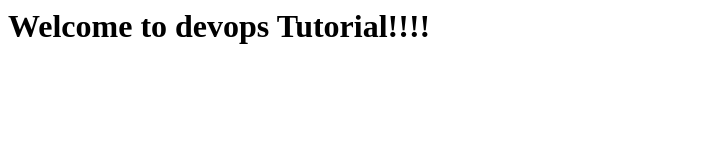
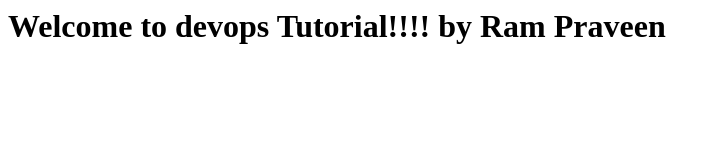
Before and after one commit to Ram-Praveen/webhook3, a plain HTML site: page index.html in a window 1280 px wide. Shown: the whole page, without its empty margins (0-719 px from the left). Drawn offline with Linux system fonts and the light colour scheme.

Commit message:
modified

```diff
--- a/index.html
+++ b/index.html
@@ -1 +1 @@
-<h1>Welcome to devops Tutorial!!!!</h1>
+<h1>Welcome to devops Tutorial!!!! by Ram Praveen</h1>
```
